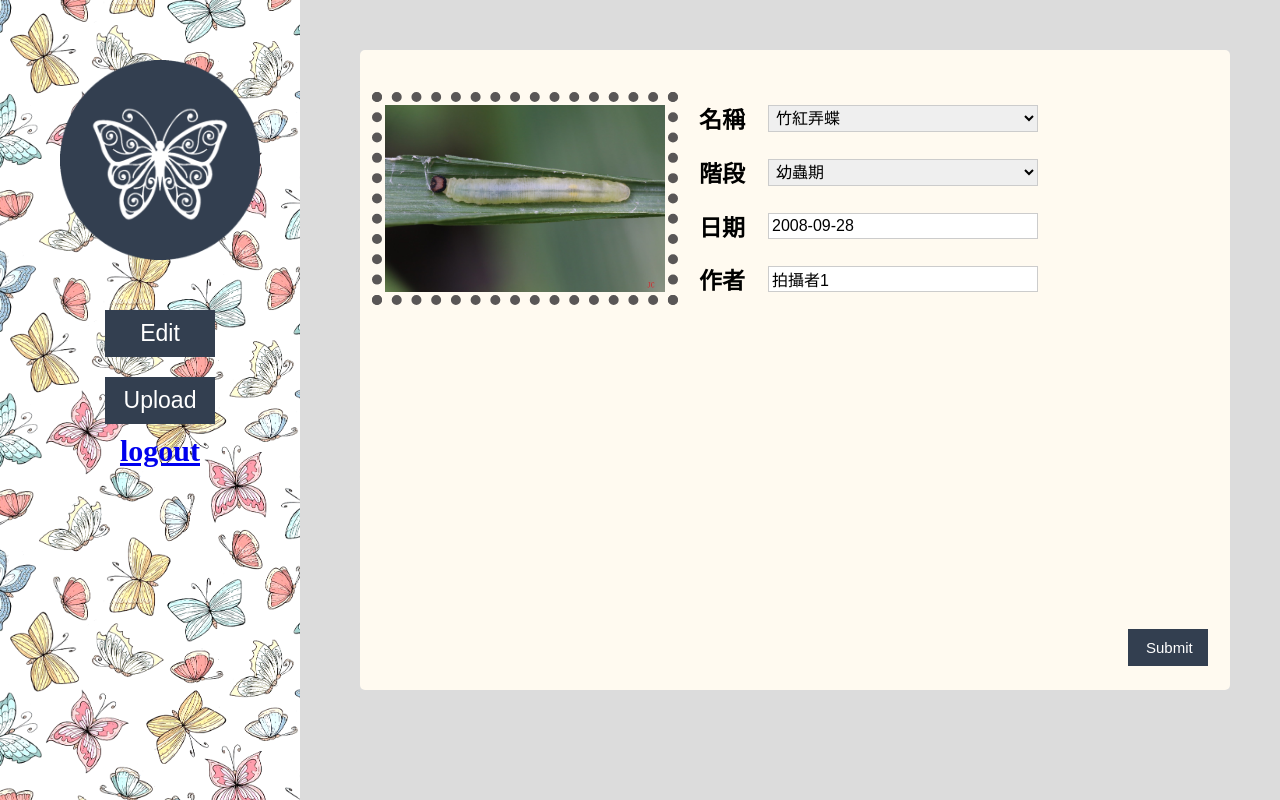
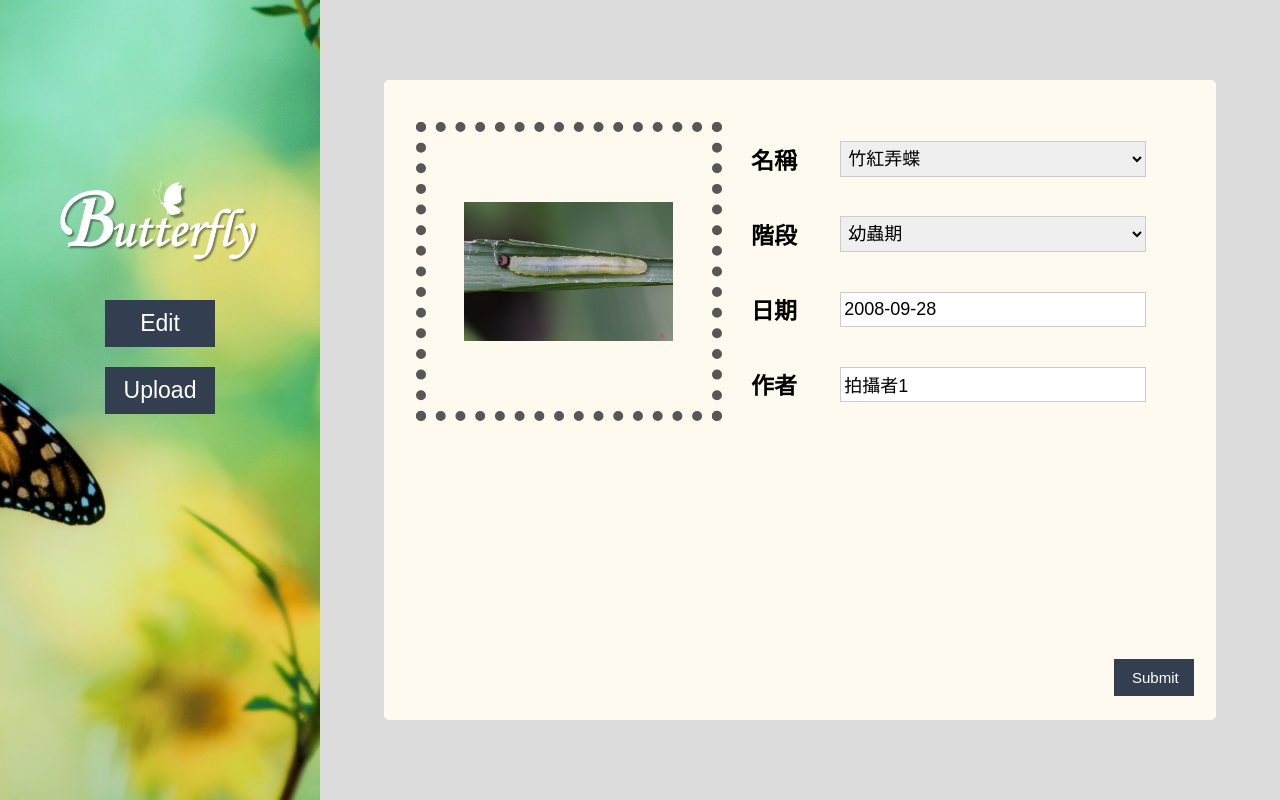
Before and after one commit to 104213078/finalproject, a PHP site: page /user_edit_id.php?id=1 in a window 1280 px wide. Run offline with PHP 8.4, Linux system fonts and the light colour scheme; data comes from the database, SQL or seed files in the repository; some libraries are stand-ins or nearby versions.

Commit message:
版面改版

```diff
--- a/finalpj/homepage.php
+++ b/finalpj/homepage.php
@@ -1,3 +1,9 @@
+<?php
+session_start();
+//require("dbconnect.php");
+//set the login mark to empty
+$_SESSION['uid'] = 0;
+?>
 <!DOCTYPE html PUBLIC "-//W3C//DTD XHTML 1.0 Transitional//EN" "http://www.w3.org/TR/xhtml1/DTD/xhtml1-transitional.dtd">
 <html xmlns="http://www.w3.org/1999/xhtml">
 <head>
--- a/finalpj/loginmodel.php
+++ b/finalpj/loginmodel.php
@@ -1,7 +1,6 @@
 <?php
 //session_start();
 require("dbconnect.php"); //匯入連結資料庫之共用程式碼
-
 function checkUP($userName,$passWord) {
 	global $conn;
 	$userName = mysqli_real_escape_string($conn,$userName); //將特殊SQL字元編碼，以免被SQL Injection
@@ -22,7 +21,6 @@ function checkUP($userName,$passWord) {
 		return 0;
 	}
 }
-
 function isAdmin($uID){
 	global $conn;
 	$uid=(int)$uID;
@@ -35,5 +33,4 @@ function isAdmin($uID){
 	}
 	return false;
 }
-
 ?>
--- a/finalpj/user_edit_id.php
+++ b/finalpj/user_edit_id.php
@@ -53,22 +53,23 @@ $(function (){
 </head>
 
 <body>
-<div id="title">
-<img src="image/圖片7.png" alt="Avatar" class="avatar" id="u">
+<div class="box" id="box1"></div>
+<div class="box" id="box2"></div>
+<div id="t">
 <div id="menu">
+<img src="image/title.png" id="title"/>
 <button class="tool" onclick="location.href='user_edit.php'">Edit</button><br />
 <button class="tool" onclick="location.href='user_upload.php'">Upload</button>
-<a href='homepage.php'>logout</a>
 </div>
 </div>
 <div id="content">
 <form method="post" action="control.php" enctype="multipart/form-data">
-<table id="t">
-<tr><td rowspan="7" id="up_p"><label class="upload_cover">
-    <input type="hidden" name="act" value="update">
+<table id="f">
+<tr><td rowspan="4" class="up_p"><label class="upload_cover">
+    <input type="hidden" name="act" value="update" />
     <input class="upload_input" type="file" name="upfile" />
     <?php echo "<img src='upload/", $src, "' class='img'/></label></td>"; ?>
-    <th>名稱</th><td><select name='b_name'>
+    <th>名稱</th><td class="up_d"><select name='b_name'>
 <?php
 $results=getButterflyList();
 global $i;
@@ -84,21 +85,22 @@ while ($rs=mysqli_fetch_array($results)) {
 }
 echo "</td></tr>";
 ?>
-<tr><th>階段</th><td><label><select name="b_stage">
-        <option >幼蟲期</option>
-        <option >變態期</option>
-        <option >成蟲期</option>
+<tr><th>階段</th><td class="up_d"><label><select name="b_stage">
+        <option <?php if ($b_stage=="幼蟲期") echo "selected";?>>幼蟲期</option>
+        <option <?php if ($b_stage=="變態期") echo "selected";?>>變態期</option>
+        <option <?php if ($b_stage=="成蟲期") echo "selected";?>>成蟲期</option>
 </select></label></td></tr>
-<tr><th>日期</th><td><label>
+<tr><th>日期</th><td class="up_d"><label>
         <input type="text" name="date" value="<?php echo $date;?>"/>
 </label></td></tr>
-<tr><th>作者</th><td><label>
+<tr><th>作者</th><td class="up_d"><label>
         <input name="author" type="text" value="<?php echo $author;?>" />
 </label></td></tr>
 </table>
 <input type="submit" class="button" value="Submit" />
 </form>
-
 </div>
+<script src="https://libs.baidu.com/jquery/1.10.2/jquery.min.js"></script>
+<script type="text/javascript" src="bg.js"></script>
 </body>
 </html>
--- a/finalpj/user_upload.css
+++ b/finalpj/user_upload.css
@@ -1,18 +1,41 @@
 body {
     font-family: 微軟正黑體;
+    text-align: center;
     font-size:20px;
-    text-align: center;
     background-color: #DCDCDC;
 }
 div {box-sizing: border-box;}
-#title {
-    background: url(image/圖片2.png);
-    background-size: 450px;
+.box {
+    width: 25%;
+    height: 100%;
+    position: absolute;
+    background-size: cover;
+    background-position: center center;
+    background-image: url(image/1.jpg);
+    top: 0px;
+    left: 0px;
+}
+#box1 {z-index: -998;}
+#box2 {
+    z-index: -999;
+    position: absolute;
+    left: 0;
+    top:0;
+}
+#t {
+    //background: url(image/圖片2.png);
+    //background-size: 450px;
     position: absolute;
     top: 0px;
     left: 0px;
-    width: 300px;
+    width: 25%;
     height: 100%;
+}
+#title {
+    width: 80%;
+    position: relative;
+    display:block;
+    margin: auto;
 }
 #u {
     position: absolute;
@@ -22,25 +45,24 @@ div {box-sizing: border-box;}
     margin: 10px 10px;
 }
 #menu {
-position: absolute;
-width: 120px;
-left: 100px;
-top: 300px;
-text-align:center-left;
-font-size:30px;
-font-weight: bold;
+    position: absolute;
+    width: 100%;
+    left: 0px;
+    top: 150px;
+    text-align:center-left;
+    font-size:30px;
+    font-weight: bold;
 }
 #content {
     position: absolute;
-    top: 50px;
-    right: 50px;
-    width: 870px;
+    top: 10%;
+    right: 5%;
+    width: 65%;
     height: 80%;
     border-radius:5px;
     background-color: #FFFAF0;
     //background: linear-gradient(to bottom, rgba(255, 255, 255,0.8), rgba(255, 255, 255,0.8));
 }
-.img {width: 280px;}
 .tool {
     border: none;
     width: 110px;
@@ -62,7 +84,6 @@ font-weight: bold;
 .tool:hover {
     background-color: white;
     color: #333F50;
-    border: 2px solid #333F50;
 }
 .button {
     position: absolute;
@@ -86,48 +107,49 @@ font-weight: bold;
 .button:hover {
     background-color: white;
     color: #333F50;
-    border: 2px solid #333F50;
 }
-#t {
-    position: relative;
-    top: 40px;
-    left: 10px;
+#f {
+    margin: 40px 30px auto;
 }
+.img {width: 85%; margin: 50px 0px;}
 th {
     width: 10%;
-    padding: 3px 3px;
+    padding: 8px 3px;
     text-align:right;
     font-size:23px;
     //border: 1px solid #ccc;
 }
-td {
-    width: 45%;
-    padding: 3px 3px;
+.up_d {
+    width: 50%;
+    padding: 6px 0px;
     //border: 1px solid #ccc;
+    text-align: center;
+    max-height: 380px;
 }
 input, select, textarea {
-    width: 90%;
-    padding: 3px 3px;
-    margin: 5px 0;
+    width: 80%;
+    padding: 6px 3px;
+    //margin: 5px 0;
     display: inline-block;
     border: 1px solid #ccc;
     box-sizing: border-box;
-    font-size:16px;
+    font-size: 18px;
 }
-#up_p {border: 10px dotted #595656;}
+.up_p {
+    border: 10px dotted #595656;
+    width: 40%;
+    padding: 20px;
+    text-align: center;
+}
 .upload_cover {
-    width: 200px;
-    //height: 300px;
-    //margin: 50px -200px;
+    width: 75%;
     cursor: pointer;
-    //background: black;
-    //border: 10px dotted #595656;
 }
 .upload_input {
-display: none;
+    display: none;
 }
 .upload_icon {
-left: 0;
-width: 200px;
-//top: 20%;
+    width: 75%;
+    position: relative;
+    margin: 20px 0 20px 0;
 }
```
Also changed, not shown: finalpj/login.css (+50 -13 lines), finalpj/login.php (+8 -9 lines), finalpj/logincontrol.php (+20 -4 lines), finalpj/user_edit.css (+35 -15 lines), finalpj/user_edit.php (+7 -4 lines), finalpj/user_upload.php (+31 -16 lines), finalpj/user_upload_control.php (+12 -10 lines), finalpj/view.php (+7 -1 lines).
